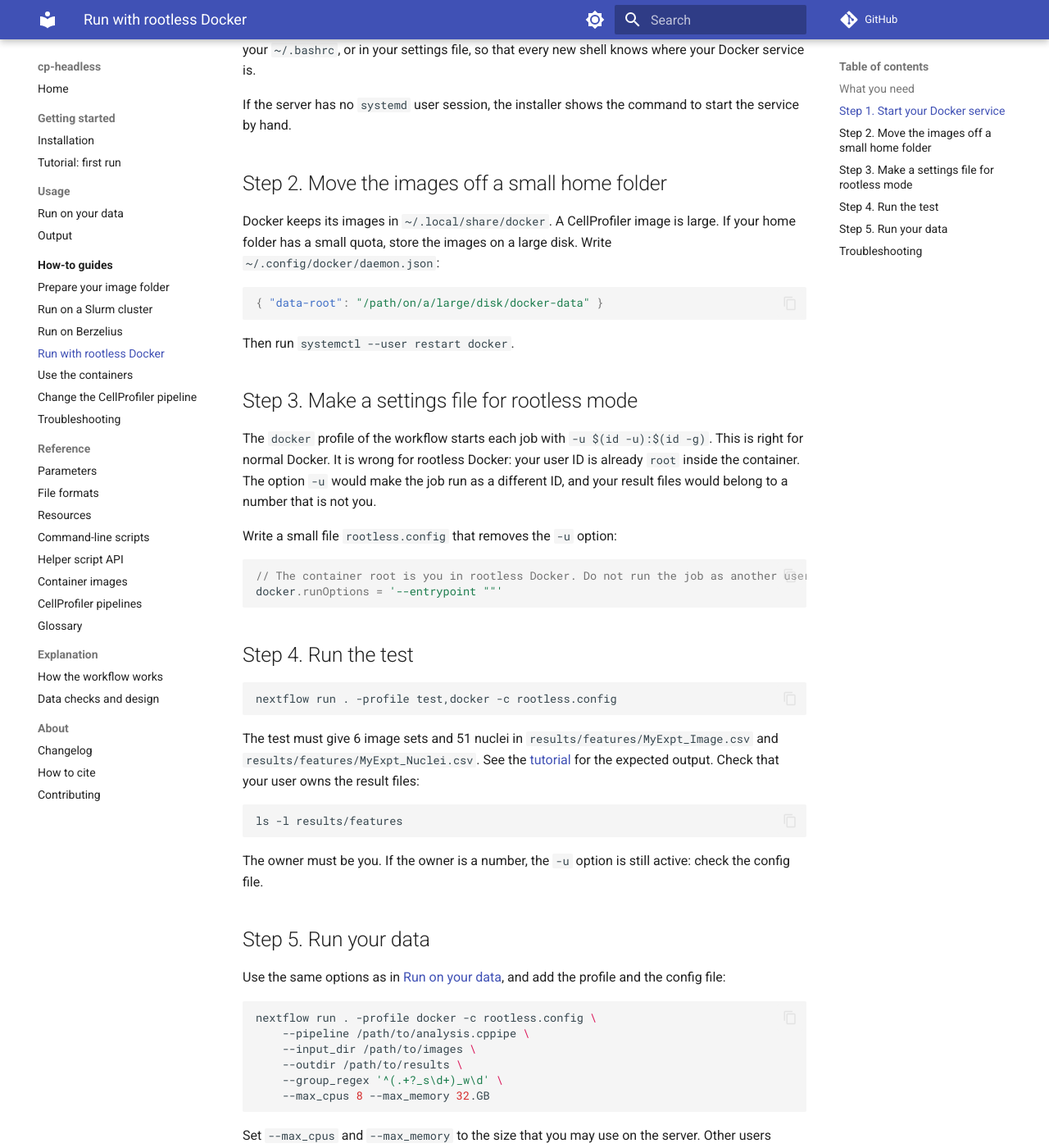
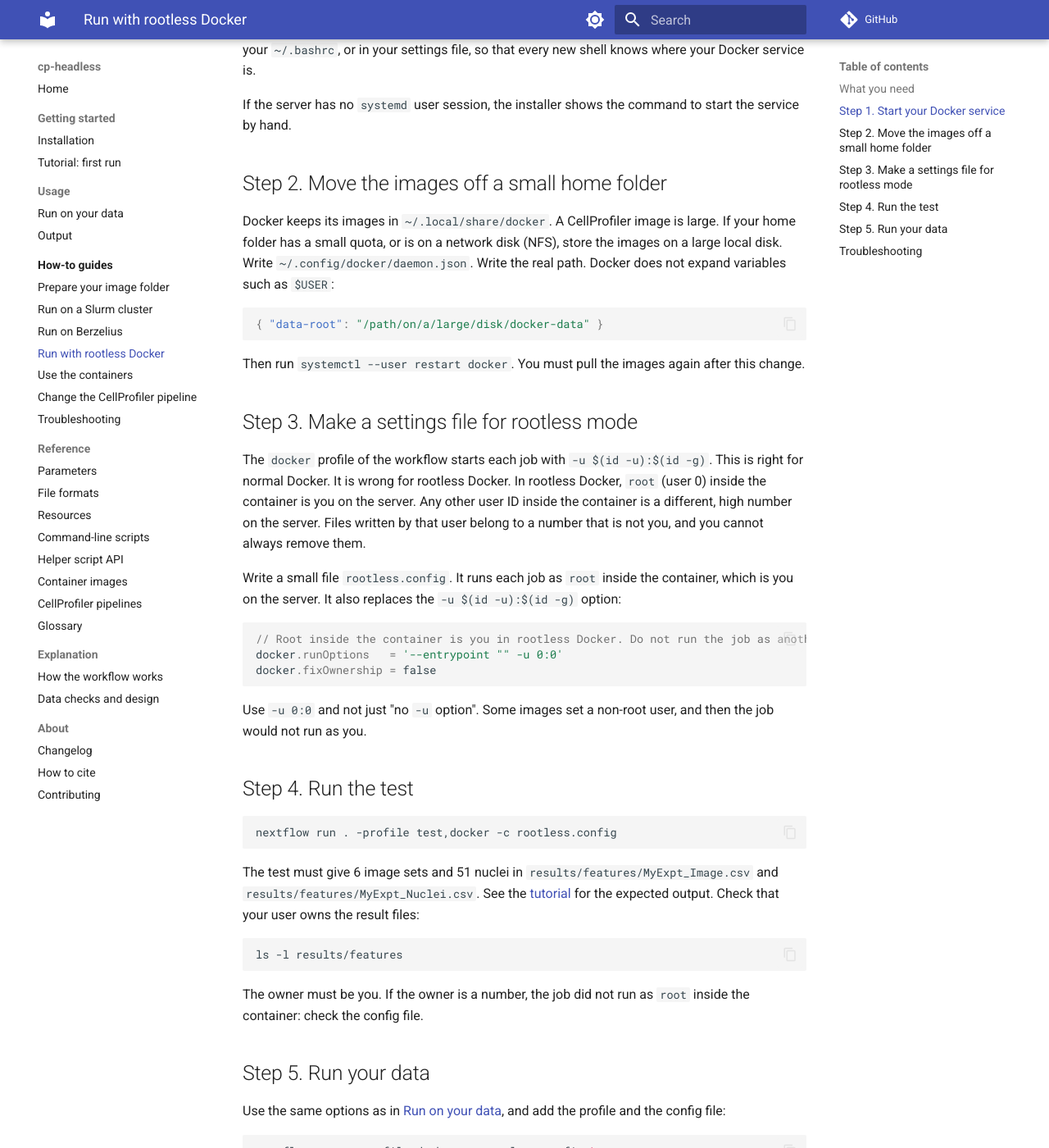
Before and after one commit to mirandaresearchlab/headless-cp-wf, an MkDocs documentation site: the page built from docs/how-to/run-with-rootless-docker.md, in a window 1280 px wide and 1400 px high, scrolled down 1299 px. Shown: the whole window at 82% size. Built offline with MkDocs 1.6.1 and Material for MkDocs 9.7.7, drawn with Linux system fonts in a browser that asks for light colours; comment, search, counter and statistics services are not loaded; some of the changed text lies outside the part shown.

Commit message:
updated rootless documentation

````diff
--- a/docs/how-to/run-with-rootless-docker.md
+++ b/docs/how-to/run-with-rootless-docker.md
@@ -24,8 +24,8 @@
 
 - The packages `docker-ce-rootless-extras` and `uidmap` (the programs `newuidmap` and `newgidmap`).
 - A range of subordinate user IDs for you in `/etc/subuid` and `/etc/subgid`.
-- Permission to start your own services after you log out (`loginctl enable-linger $USER`), if you want a
-  long run to continue after you close the terminal.
+- Permission to keep your services running after you log out (`loginctl enable-linger $USER`). You need this
+  for a long run that continues after you close the terminal.
 
 ## Step 1. Start your Docker service
 
@@ -46,26 +46,32 @@
 ## Step 2. Move the images off a small home folder
 
 Docker keeps its images in `~/.local/share/docker`. A CellProfiler image is large. If your home folder has a
-small quota, store the images on a large disk. Write `~/.config/docker/daemon.json`:
+small quota, or is on a network disk (NFS), store the images on a large local disk. Write
+`~/.config/docker/daemon.json`. Write the real path. Docker does not expand variables such as `$USER`:
 
 ```json
 { "data-root": "/path/on/a/large/disk/docker-data" }
 ```
 
-Then run `systemctl --user restart docker`.
+Then run `systemctl --user restart docker`. You must pull the images again after this change.
 
 ## Step 3. Make a settings file for rootless mode
 
 The `docker` profile of the workflow starts each job with `-u $(id -u):$(id -g)`. This is right for normal
-Docker. It is wrong for rootless Docker: your user ID is already `root` inside the container. The option
-`-u` would make the job run as a different ID, and your result files would belong to a number that is not you.
+Docker. It is wrong for rootless Docker. In rootless Docker, `root` (user 0) inside the container is
+you on the server. Any other user ID inside the container is a different, high number on the server. Files
+written by that user belong to a number that is not you, and you cannot always remove them.
 
-Write a small file `rootless.config` that removes the `-u` option:
+Write a small file `rootless.config`. It runs each job as `root` inside the container, which is you on the
+server. It also replaces the `-u $(id -u):$(id -g)` option:
 
 ```groovy
-// The container root is you in rootless Docker. Do not run the job as another user.
-docker.runOptions = '--entrypoint ""'
+// Root inside the container is you in rootless Docker. Do not run the job as another user.
+docker.runOptions   = '--entrypoint "" -u 0:0'
+docker.fixOwnership = false
 ```
+
+Use `-u 0:0` and not just "no `-u` option". Some images set a non-root user, and then the job would not run as you.
 
 ## Step 4. Run the test
 
@@ -81,7 +87,8 @@
 ls -l results/features
 ```
 
-The owner must be you. If the owner is a number, the `-u` option is still active: check the config file.
+The owner must be you. If the owner is a number, the job did not run as `root` inside the container: check the
+config file.
 
 ## Step 5. Run your data
 
@@ -99,7 +106,8 @@
 Set `--max_cpus` and `--max_memory` to the size that you may use on the server. Other users share it.
 
 To use the [all-in-one image](use-container.md#the-all-in-one-image-nextflow-inside-the-container), remove the
-`--user "$(id -u):$(id -g)"` line from its `docker run` command, for the same reason as above.
+`--user "$(id -u):$(id -g)"` line from its `docker run` command and use `--user 0:0` instead, for the same
+reason as above.
 
 ## Troubleshooting
 
@@ -107,7 +115,11 @@
 | --- | --- |
 | `Cannot connect to the Docker daemon` | Your shell does not know your service. Run `export DOCKER_HOST=unix://$XDG_RUNTIME_DIR/docker.sock` and `systemctl --user start docker`. |
 | `newuidmap: command not found`, or `no subuid ranges found` | The administrator must install `uidmap` and add your user to `/etc/subuid` and `/etc/subgid`. |
-| The result files belong to a number, not to you | The `-u` option is active. Use `-c rootless.config` (step 3). |
+| `permission denied` for `/var/run/docker.sock` | Your shell uses the normal Docker socket. Run `export DOCKER_HOST=unix://$XDG_RUNTIME_DIR/docker.sock`. |
+| `could not get XDG_RUNTIME_DIR` | You are not in a normal login session, for example after `su`. Log in again with SSH. |
+| `fork/exec /proc/self/exe: operation not permitted` | The server blocks user namespaces. The administrator must allow them. |
+| The result files belong to a number, not to you | The job ran as another user inside the container. Use `-c rootless.config` (step 3). To fix files that exist, run `docker run --rm -u 0:0 -v "$PWD:$PWD" alpine chown -R 0:0 "$PWD/results"`. These files then belong to you. |
+| A job cannot write to a folder it needs | The job does not run as `root` inside the container. Check `-u 0:0` in `rootless.config`. |
 | A warning about the memory or CPU limits of a container | The kernel does not pass these limits to your service. The jobs still run, but Docker does not enforce the limits. Use `--max_cpus` and `--max_memory` to stay inside your share. |
 | `no space left on device` while Docker pulls the image | The folder of Docker (`~/.local/share/docker`) is full. See step 2. |
 | `exec format error` | The server is not amd64. The CellProfiler 4.2.8 image runs only on Linux amd64. |
````
